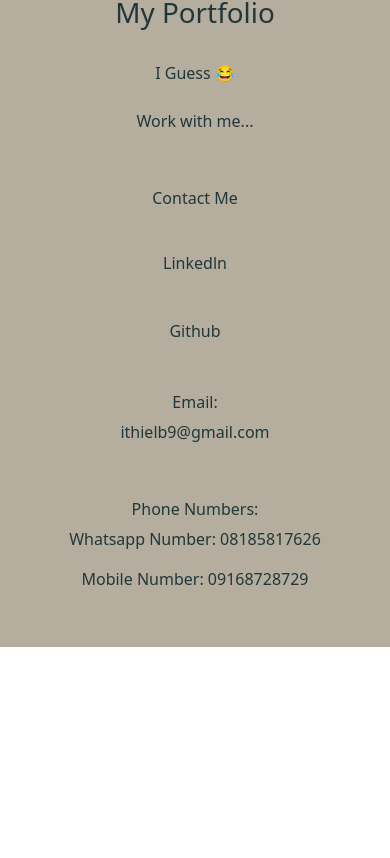
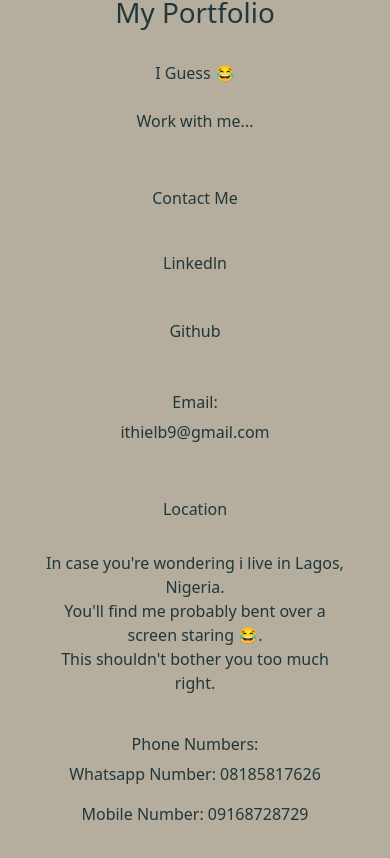
Before and after one commit to Cyberrpanda/portfolio, a React (Create React App) app: page / in a window 390 px wide. Shown: the part 8705-9563 px from the top of the page. Before the commit the page ends 9352 px from the top, so only its background shows below. Built offline with nearby package versions, Linux system fonts and the light colour scheme.

Commit message:
attempt at fixing responsive footer everything else is done

```diff
--- a/src/footer.jsx
+++ b/src/footer.jsx
@@ -53,7 +53,7 @@ export default function Footer(){
 
        <div className="footcontent ">
 
-        <span className="exempt">
+        <span className="">
         <h6>Location</h6>
         <br />
         <p>In case you're wondering i live in Lagos, Nigeria. <br />You'll find me probably bent over a screen staring 😂.  <br />
--- a/src/index.css
+++ b/src/index.css
@@ -518,12 +518,19 @@ header .nav-btn {
   color: #213739;
   height: auto;
   width: 100%;
-  overflow-x: hidden;
+  overflow-x: visible;
+  position: relative;
 }
 
 .footcontent {
   padding: 35px;
 }
+
+h3 {
+  animation: bounce;
+  animation-duration: 3s;
+}
+
 
 
 @media only screen and (max-width: 1024px) {
@@ -618,7 +625,9 @@ header .nav-btn {
     width: 100%;
   }
 
-
+  .exempt{
+    display: none;
+  }
 
 }
 @media only screen and (max-width: 820px) {
@@ -711,6 +720,10 @@ header .nav-btn {
 
   .cards{
     width: 100%;
+  }
+
+  .exempt{
+    display: none;
   }
 
 }
@@ -809,6 +822,11 @@ header .nav-btn {
 
   .exempt{
     display: none;
+  }
+
+  footer {
+    height: auto;
+    overflow: visible;
   }
 }
 
--- a/src/mylore.jsx
+++ b/src/mylore.jsx
@@ -1,4 +1,5 @@
 import "./index.css";
+import 'animate.css';
 
 export default function Lore() {
 
```
